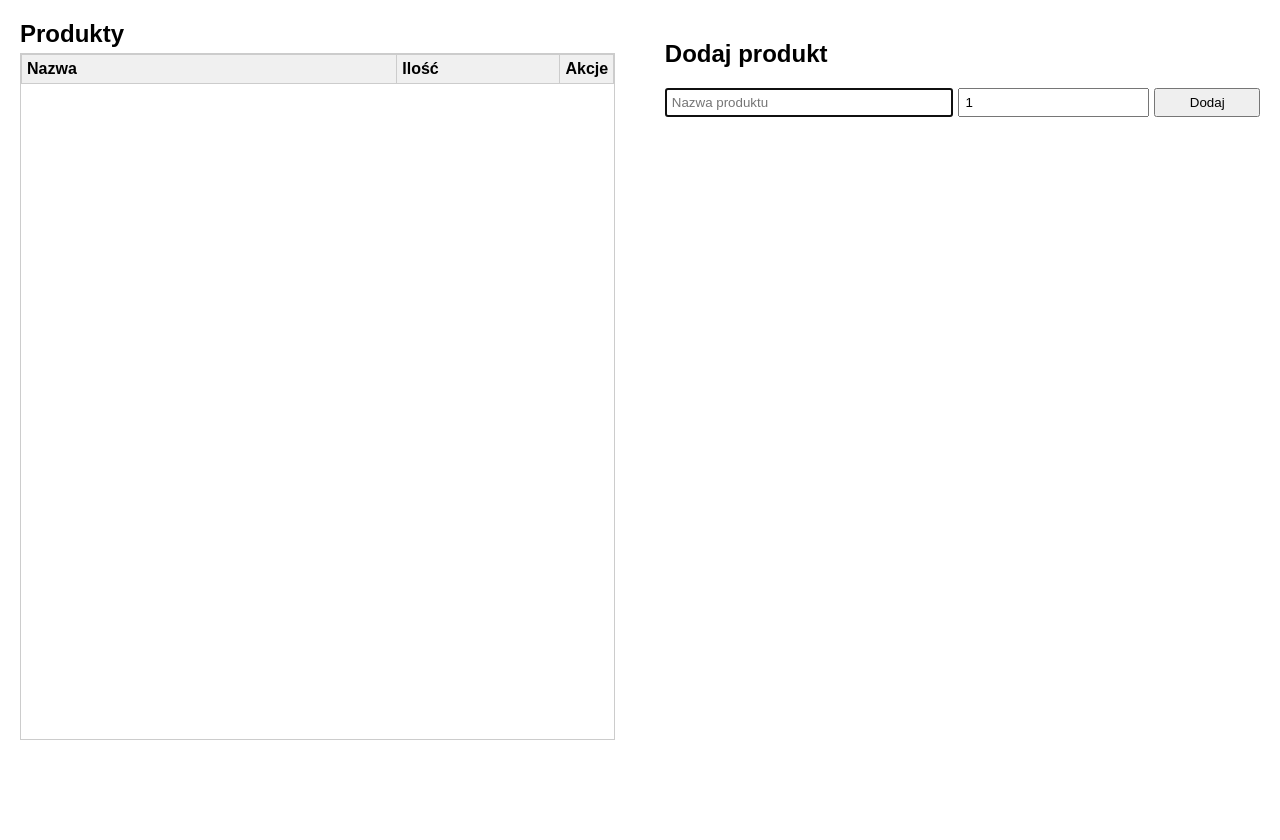
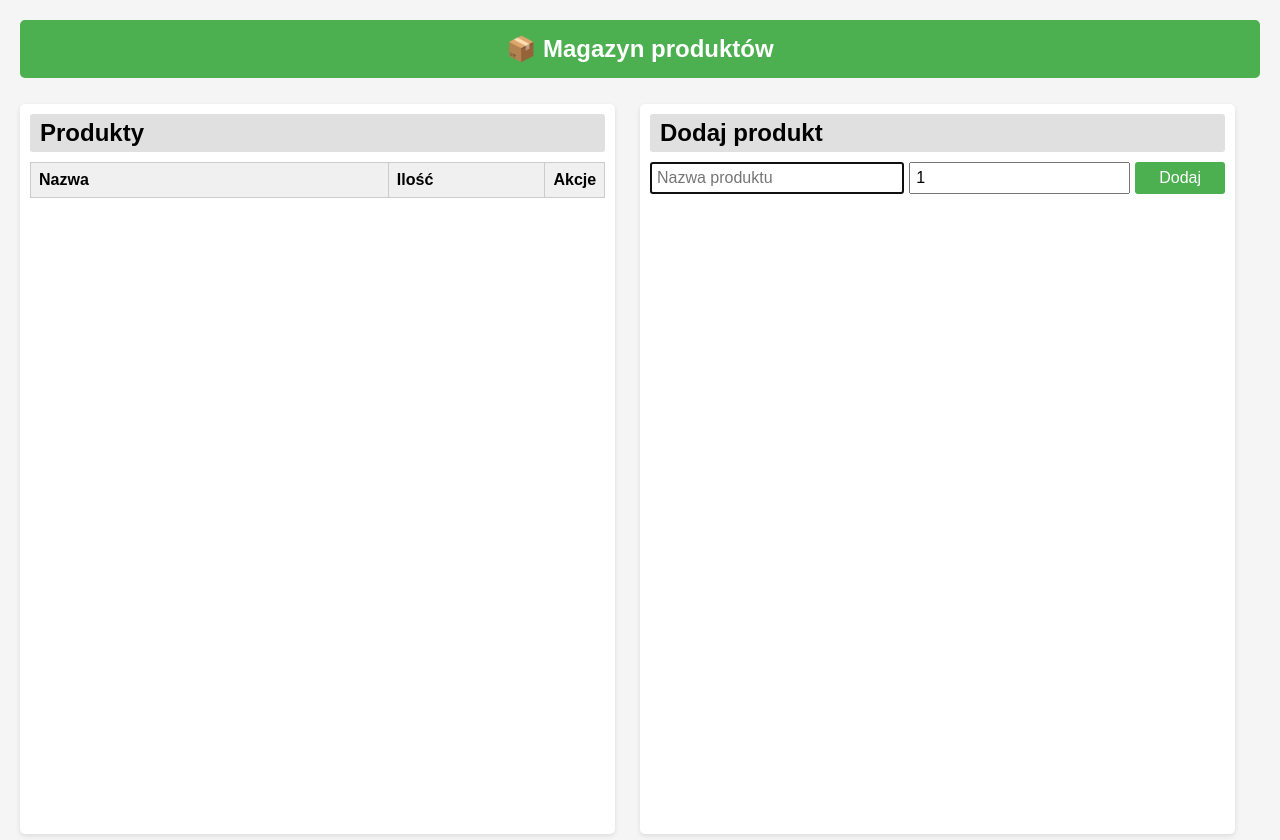
Before and after one commit to kris19000/magazyn, a Flask app: page / in a window 1280 px wide. Before the commit the page ends 740 px from the top, so only its background shows below. Run offline with Flask 3, Linux system fonts and the light colour scheme; data that the repository does not hold is empty.

Commit message:
Update index.html

```diff
--- a/templates/index.html
+++ b/templates/index.html
@@ -6,10 +6,27 @@
     <style>
         body {
             font-family: Arial, sans-serif;
-            margin: 20px;
+            margin: 0;
+            padding: 20px;
             display: flex;
-            justify-content: space-between;
-            height: 90vh; /* wysokość strony */
+            flex-wrap: wrap;
+            gap: 2%;
+            height: 100vh;
+            background-color: #f5f5f5;
+        }
+
+        /* Nagłówek całej strony */
+        header {
+            width: 100%;
+            background-color: #4CAF50;
+            color: white;
+            padding: 15px;
+            margin-bottom: 10px;
+            box-sizing: border-box;
+            border-radius: 5px;
+            text-align: center;
+            font-size: 1.5em;
+            font-weight: bold;
         }
 
         /* Lewa kolumna: produkty */
@@ -17,16 +34,24 @@
             width: 48%;
             display: flex;
             flex-direction: column;
+            background-color: white;
+            padding: 10px;
+            box-sizing: border-box;
+            border-radius: 5px;
+            box-shadow: 0 2px 5px rgba(0,0,0,0.1);
+            height: calc(100vh - 70px); /* zmniejszone, żeby zmieścić header i padding */
         }
 
         .products-container h2 {
-            margin: 0 0 5px 0;
+            margin: 0 0 10px 0;
+            background-color: #e0e0e0;
+            padding: 5px 10px;
+            border-radius: 3px;
         }
 
         .products-table-wrapper {
             overflow-y: auto;
-            flex: 1; /* tabela zajmuje resztę wysokości kolumny */
-            border: 1px solid #ccc;
+            flex: 1; /* zajmuje resztę wysokości kontenera */
         }
 
         table {
@@ -36,7 +61,7 @@
 
         th, td {
             border: 1px solid #ccc;
-            padding: 5px;
+            padding: 8px;
             text-align: left;
         }
 
@@ -44,53 +69,80 @@
             position: sticky;
             top: 0;
             background: #f0f0f0;
-            z-index: 1;
+            z-index: 2;
         }
 
-        th.name-col {
-            width: 70%;
-        }
+        th.name-col { width: 70%; }
+        th.qty-col { width: 30%; }
 
-        th.qty-col {
-            width: 30%;
-        }
+        td.name-col { width: 70%; }
+        td.qty-col { width: 30%; }
 
-        td.name-col {
-            width: 70%;
-        }
-
-        td.qty-col {
-            width: 30%;
-        }
+        tr:nth-child(even) { background-color: #f9f9f9; }
+        tr:hover { background-color: #f1f1f1; }
 
         /* Prawa kolumna: dodawanie produktu */
         .add-container {
             width: 48%;
+            background-color: white;
+            padding: 10px;
+            box-sizing: border-box;
+            border-radius: 5px;
+            box-shadow: 0 2px 5px rgba(0,0,0,0.1);
+            height: calc(100vh - 70px); /* dopasowanie do wysokości lewej kolumny */
+        }
+
+        .add-container h2 {
+            margin: 0 0 10px 0;
+            background-color: #e0e0e0;
+            padding: 5px 10px;
+            border-radius: 3px;
         }
 
         .add-container form {
             display: flex;
             gap: 5px;
+            flex-wrap: wrap;
         }
 
         .add-container input[type="text"] {
             flex: 3;
             padding: 5px;
+            font-size: 1em;
         }
 
         .add-container input[type="number"] {
             flex: 1;
             padding: 5px;
+            font-size: 1em;
         }
 
         .add-container button {
             flex: 1;
             padding: 5px;
+            font-size: 1em;
+            background-color: #4CAF50;
+            color: white;
+            border: none;
+            cursor: pointer;
+            border-radius: 3px;
         }
 
+        .add-container button:hover {
+            background-color: #45a049;
+        }
+
+        /* Responsywność na mniejsze ekrany */
+        @media (max-width: 800px) {
+            body { flex-direction: column; height: auto; }
+            .products-container, .add-container { width: 100%; height: auto; }
+            .products-table-wrapper { max-height: 300px; }
+        }
     </style>
 </head>
 <body>
+
+<header>📦 Magazyn produktów</header>
 
 <!-- Lewa kolumna: tabela produktów -->
 <div class="products-container">
@@ -115,9 +167,7 @@
                             <button type="submit">Zmień</button>
                         </form>
                     </td>
-                        <td>
-                            <!-- Możesz tu dodać przyciski np. usuń -->
-                        </td>
+                    <td></td>
                 </tr>
                 {% endfor %}
             </tbody>
```
Lines whose indentation alone changed are shown as unchanged.
